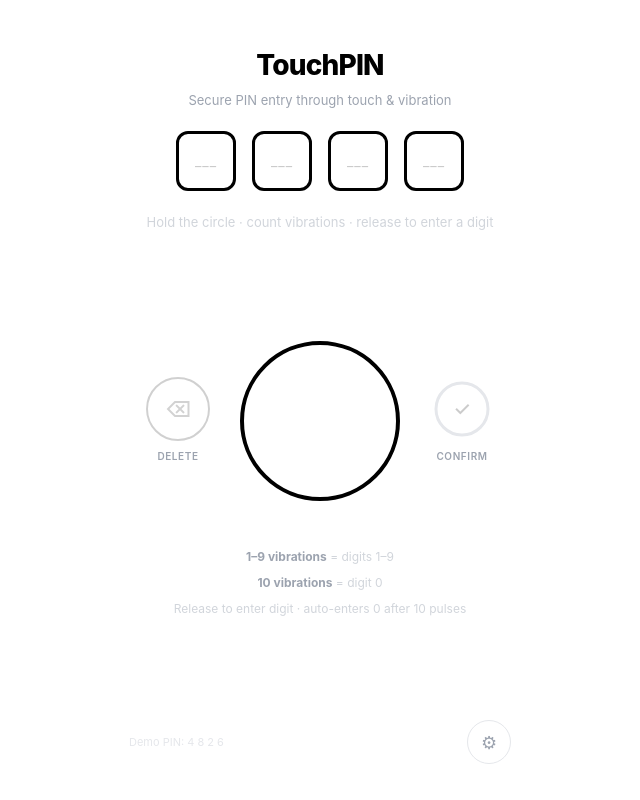
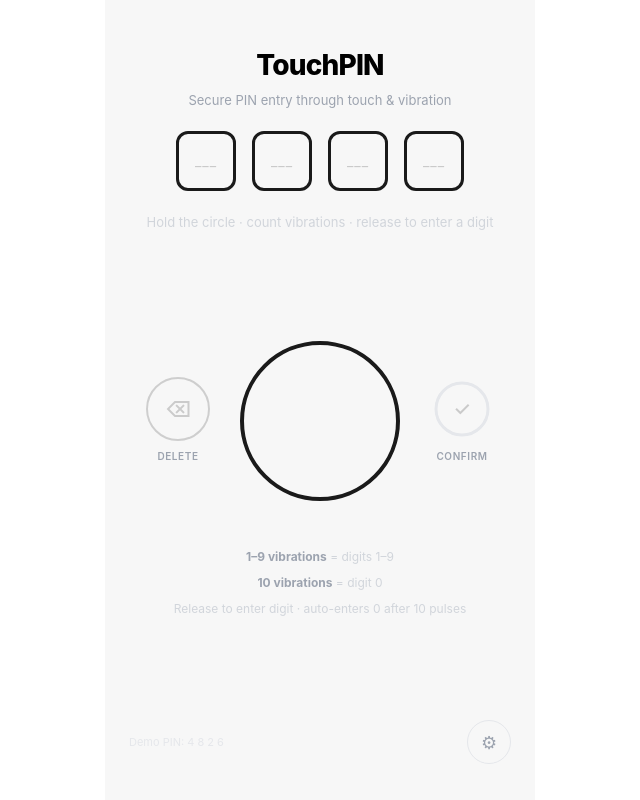
Before and after one commit to UtkarshDugar04/HDFC-auth-1, a React (Vite) app: page / in a window 1280 px wide. Shown: the whole page, without its empty margins (320-960 px from the left). Built offline with nearby package versions, Linux system fonts and the light colour scheme.

Commit message:
Reduce visual contrast to prevent screen burn-in

```diff
--- a/src/app/App.tsx
+++ b/src/app/App.tsx
@@ -185,7 +185,7 @@ export default function App() {
       <div
         style={{
           minHeight: "100dvh",
-          backgroundColor: "#fff",
+          backgroundColor: "#f7f7f7",
           display: "flex",
           flexDirection: "column",
           maxWidth: 430,
@@ -474,7 +474,7 @@ export default function App() {
                     width: 64,
                     height: 64,
                     borderRadius: "50%",
-                    border: "2.5px solid #000",
+                    border: "2.5px solid #1a1a1a",
                     backgroundColor: "transparent",
                     display: "flex",
                     alignItems: "center",
--- a/src/app/components/ConfirmButton.tsx
+++ b/src/app/components/ConfirmButton.tsx
@@ -122,7 +122,7 @@ export function ConfirmButton({
           cy={BUTTON_SIZE / 2}
           r={RADIUS}
           fill="none"
-          stroke="#000"
+          stroke="#1a1a1a"
           strokeWidth={3}
           strokeDasharray={CIRCUMFERENCE}
           strokeDashoffset={strokeDashoffset}
@@ -154,7 +154,7 @@ export function ConfirmButton({
           backgroundColor: isHolding
             ? `hsl(0, 0%, ${Math.max(0, 100 - progress * 100)}%)`
             : "transparent",
-          color: progress > 0.55 ? "#fff" : "#000",
+          color: progress > 0.55 ? "#f7f7f7" : "#1a1a1a",
           display: "flex",
           alignItems: "center",
           justifyContent: "center",
--- a/src/app/components/HoldButton.tsx
+++ b/src/app/components/HoldButton.tsx
@@ -251,8 +251,8 @@ export function HoldButton({
           width: 160,
           height: 160,
           borderRadius: "50%",
-          border: "4px solid #000",
-          backgroundColor: "#fff",
+          border: "4px solid #1a1a1a",
+          backgroundColor: "#f7f7f7",
           cursor: disabled ? "not-allowed" : "default",
           outline: "none",
           userSelect: "none",
--- a/src/app/components/PINDisplay.tsx
+++ b/src/app/components/PINDisplay.tsx
@@ -27,17 +27,17 @@ export function PINDisplay({ pin, revealDigits, appStatus }: PINDisplayProps) {
               width: 60,
               height: 60,
               borderRadius: 12,
-              border: `3px solid ${isError ? "#dc2626" : "#000"}`,
+              border: `3px solid ${isError ? "#dc2626" : "#1a1a1a"}`,
               backgroundColor: filled
                 ? isSuccess
-                  ? "#000"
-                  : "#000"
+                  ? "#1a1a1a"
+                  : "#1a1a1a"
                 : "transparent",
               display: "flex",
               alignItems: "center",
               justifyContent: "center",
               fontSize: filled && revealDigits ? 22 : 26,
-              color: "#fff",
+              color: "#f7f7f7",
               fontWeight: 700,
               transition: "background-color 0.15s ease, border-color 0.2s ease",
               flexShrink: 0,
@@ -67,7 +67,7 @@ export function PINDisplay({ pin, revealDigits, appStatus }: PINDisplayProps) {
                   style={{
                     display: "block",
                     fontSize: 14,
-                    color: "#000",
+                    color: "#1a1a1a",
                     fontWeight: 400,
                     letterSpacing: 1,
                   }}
--- a/src/app/components/SettingsPanel.tsx
+++ b/src/app/components/SettingsPanel.tsx
@@ -82,7 +82,7 @@ function ToggleRow({ label, description, value, onChange, id }: ToggleRowProps)
             width: 48,
             height: 26,
             borderRadius: 13,
-            backgroundColor: value ? "#000" : "#d1d5db",
+            backgroundColor: value ? "#1a1a1a" : "#d1d5db",
             position: "relative",
             transition: "background-color 0.2s ease",
             cursor: "pointer",
@@ -96,7 +96,7 @@ function ToggleRow({ label, description, value, onChange, id }: ToggleRowProps)
               width: 20,
               height: 20,
               borderRadius: "50%",
-              backgroundColor: "#fff",
+              backgroundColor: "#f7f7f7",
               transition: "left 0.2s ease",
               boxShadow: "0 1px 3px rgba(0,0,0,0.2)",
             }}
@@ -147,7 +147,7 @@ export function SettingsPanel({
           right: 0,
           maxWidth: 430,
           margin: "0 auto",
-          backgroundColor: "#fff",
+          backgroundColor: "#f7f7f7",
           borderRadius: "20px 20px 0 0",
           padding: "20px 24px 40px",
           zIndex: 50,
@@ -331,8 +331,8 @@ export function SettingsPanel({
             marginTop: 16,
             padding: "12px",
             borderRadius: 10,
-            backgroundColor: "#111",
-            color: "#fff",
+            backgroundColor: "#1a1a1a",
+            color: "#f7f7f7",
             fontWeight: 600,
             border: "none",
             cursor: "pointer"
```
Also changed, not shown: 3 other files (tests, documents, lock files or other folders).
